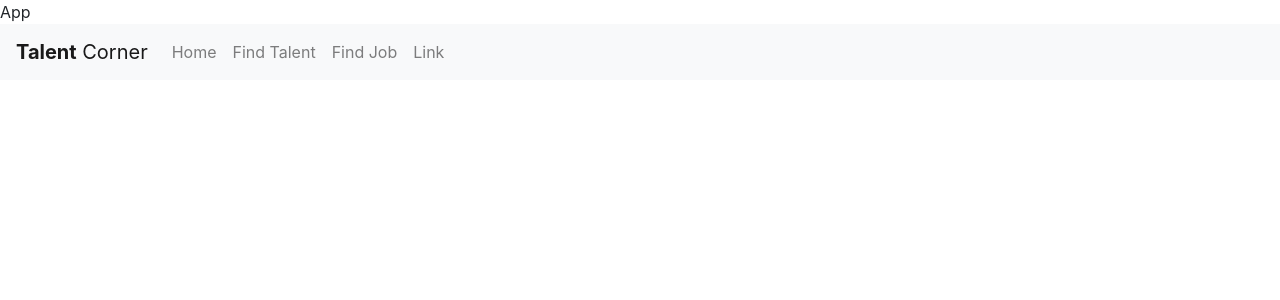
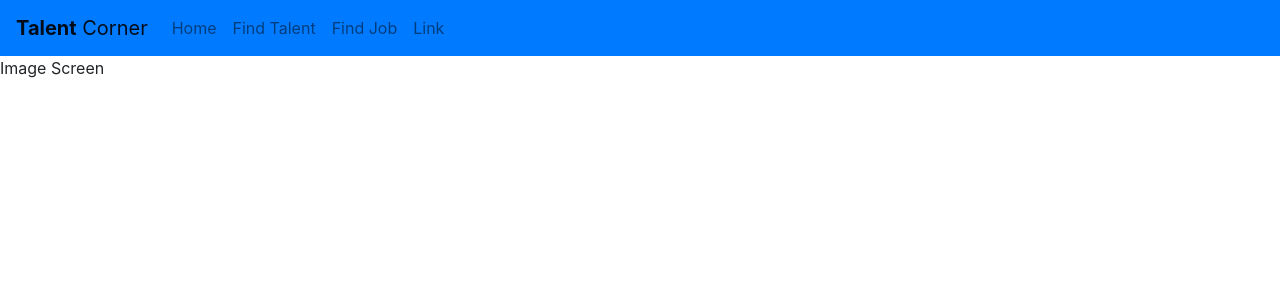
Before and after one commit to YakubuAmidu/Talent-corner, a React (Create React App) app: page / in a window 1280 px wide. Shown: the top 300 px of the page. Built offline with nearby package versions, Linux system fonts and the light colour scheme.

Commit message:
Commiting changes

```diff
--- a/src/components/App.js
+++ b/src/components/App.js
@@ -1,12 +1,13 @@
 import React, { Component } from "react";
 import TopScreen from ".././screens/TopScreen";
+import ImageScreen from ".././screens/ImageScreen";
 
 class App extends Component {
   render() {
     return (
       <div>
-        <div>App</div>
         <TopScreen />
+        <ImageScreen />
       </div>
     );
   }
--- /dev/null
+++ b/src/screens/ImageScreen.js
@@ -0,0 +1,11 @@
+import React from "react";
+
+const ImageScreen = () => {
+  return (
+    <div>
+      <div>Image Screen</div>
+    </div>
+  );
+};
+
+export default ImageScreen;
--- a/src/screens/TopScreen.js
+++ b/src/screens/TopScreen.js
@@ -4,7 +4,7 @@ import { Navbar, Nav } from "react-bootstrap";
 const TopScreen = () => {
   return (
     <div>
-      <Navbar bg="light" expand="md">
+      <Navbar bg="primary" expand="md">
         <Navbar.Brand href="#home">
           <strong>Talent</strong> Corner
         </Navbar.Brand>
```
